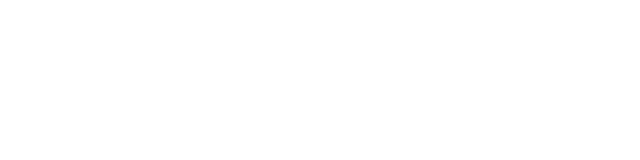
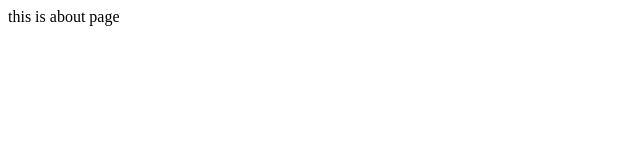
Before and after one commit to zhangwei900808/nextjs-slugpath, a Next.js app: page /about in a window 1280 px wide. Before the commit this address had no page. Shown: the top 160 px of the page, without its empty margins (0-640 px from the left). Built offline with nearby package versions, Linux system fonts and the light colour scheme.

Commit message:
feature:添加about页面

```diff
--- /dev/null
+++ b/pages/about/index.js
@@ -0,0 +1,5 @@
+const About = () => {
+  return <div>this is about page</div>;
+};
+
+export default About;
```
